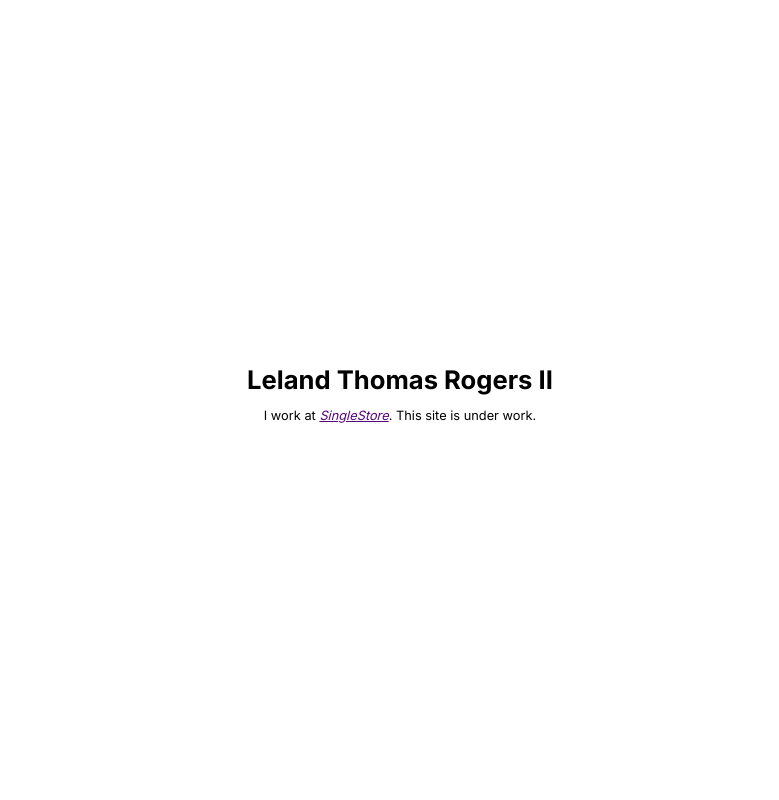
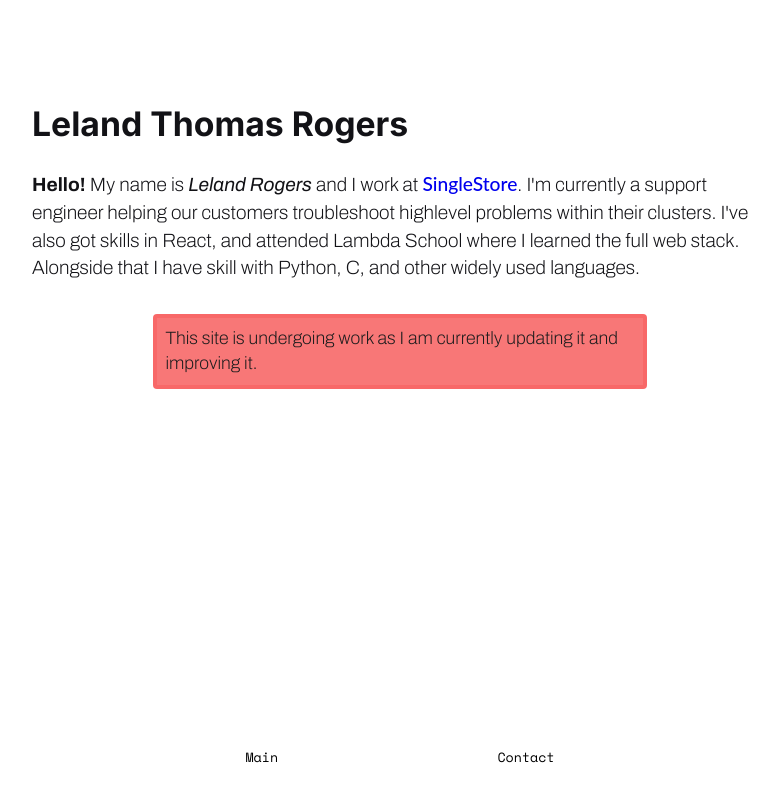
Before and after one commit to ltrii/port-ltrii, a React (Create React App) app: page / in a window 1280 px wide. Shown: the whole page, without its empty margins (240-1019 px from the left). Built offline with nearby package versions, Linux system fonts and the light colour scheme.

Commit message:
Barebones redesign. Unfinished

```diff
--- a/src/App.css
+++ b/src/App.css
@@ -1,17 +1,61 @@
 .portfolio-main {
+  max-width: 800px;
+  height: 100%;
+  margin: auto;
+  padding: 0px 32px;
   display: flex;
   flex-direction: column;
-  align-items: center;
-  justify-content: center;
-  font-size: 0.8em;
-  height: 100vh;
+  justify-content: space-between;
+  position:absolute;
+  top:0px;
+  right:0px;
+  bottom:0px;
+  left:0px;
+  color: #121216;
 }
 
-.portfolio-main h1 {
-  margin: 0;
+#top h1 {
+  padding: 80px 0px 4px 0px;
+  font-size: 2.11em;
 }
 
-.portfolio-main a {
-  color: rgb(87, 3, 126);
-  font-style: oblique;
+#switcher {
+  width: 100%;
+  font-size: 1.2em;
+  font-family: 'Archivo', 'Franklin Gothic Medium', 'Arial Narrow', Arial, sans-serif;
+  line-height: 1.44;
 }
+
+#top-content #s2 {
+  font-weight: 500;
+  font-family: 'Lato', 'Inter';
+  text-decoration: none;
+}
+
+#znav {
+  display: flex;
+  justify-content: space-evenly;
+  width: 100%;
+  padding: 32px 0px;
+}
+
+#znav button {
+  border: none;
+  background-color: transparent;
+  font-family: 'Space Mono';
+}
+
+#znav button:hover {
+  font-weight: bold;
+}
+
+#red-notice {
+  background-color: rgba(243, 21, 21, 0.582);
+  border: 4px solid rgba(243, 21, 21, 0.137);
+  color:#1c1c1d;
+  border-radius: 4px;
+  padding: 8px;
+  margin: 32px auto;
+  width: 67%;
+  font-size: 0.93em;
+}
--- a/src/App.js
+++ b/src/App.js
@@ -1,10 +1,26 @@
+import { useState } from 'react';
 import './App.css';
+import Top from './components/Top';
+import TopContent from './components/TopContent';
+import Znav from './components/Znav';
+import Contact from './components/Contact';
 
 function App() {
+  const [setter, setsetter] = useState("main");
+
   return (
     <div className="portfolio-main">
-      <h1>Leland Thomas Rogers II</h1>
-      <p>I work at <a href="https://www.singlestore.com">SingleStore</a>. This site is under work.</p>
+      <div>
+        <Top />
+        <div id="switcher">
+          {setter === "main" ? <TopContent /> : null}
+          {setter === "contact" ? <Contact /> : null}
+          <p id="red-notice">This site is undergoing work as I am currently updating it and improving it.</p>
+        </div>
+      </div>
+      <div>
+        <Znav sfn={setsetter} />
+      </div>
     </div>
   );
 }
--- /dev/null
+++ b/src/components/Contact.js
@@ -0,0 +1,10 @@
+import React from 'react'
+
+export default function Contact() {
+    return (
+        <div>
+            You can find me on LinkedIn, but you may have better luck if you email me:
+
+        </div>
+    )
+}
--- /dev/null
+++ b/src/components/Top.js
@@ -0,0 +1,9 @@
+import React from 'react'
+
+export default function Top() {
+    return (
+        <div id="top">
+            <h1>Leland Thomas Rogers</h1>
+        </div>
+    )
+}
--- /dev/null
+++ b/src/components/TopContent.js
@@ -0,0 +1,9 @@
+import React from 'react'
+
+export default function TopContent() {
+    return (
+        <div id="top-content">
+            <p><b>Hello!</b> My name is <i>Leland Rogers</i> and I work at <a href="https://www.singlestore.com" id="s2">SingleStore</a>. I'm currently a support engineer helping our customers troubleshoot highlevel problems within their clusters. I've also got skills in React, and attended Lambda School where I learned the full web stack. Alongside that I have skill with Python, C, and other widely used languages.</p>
+        </div>
+    )
+}
--- /dev/null
+++ b/src/components/Znav.js
@@ -0,0 +1,11 @@
+import React from 'react'
+
+export default function Znav(props) {
+    return (
+        <div id="znav">
+            {console.log(props)}
+            <button onClick={() => props.sfn("main")}>Main</button>
+            <button onClick={() => props.sfn("contact")}>Contact</button>
+        </div>
+    )
+}
--- a/src/index.css
+++ b/src/index.css
@@ -1,4 +1,8 @@
-@import url('https://fonts.googleapis.com/css2?family=Inter:wght@100;400;700&display=swap');
+@import url('https://fonts.googleapis.com/css2?family=Archivo:ital,wght@0,200;0,700;1,400&family=Inter:wght@100;400;700&family=Space+Mono&display=swap');
+
+* {
+  box-sizing: border-box;
+}
 
 body {
   margin: 0;
@@ -10,6 +14,6 @@ body {
 }
 
 code {
-  font-family: source-code-pro, Menlo, Monaco, Consolas, 'Courier New',
+  font-family: 'Space Mono', source-code-pro, Menlo, Monaco, Consolas, 'Courier New',
     monospace;
 }
```
